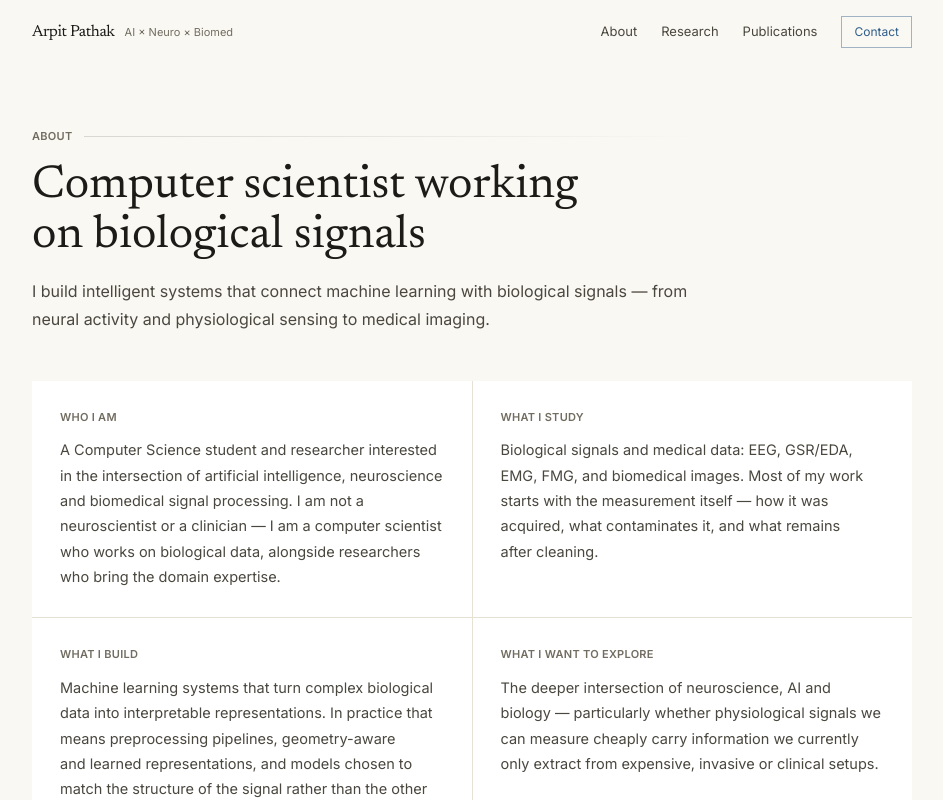
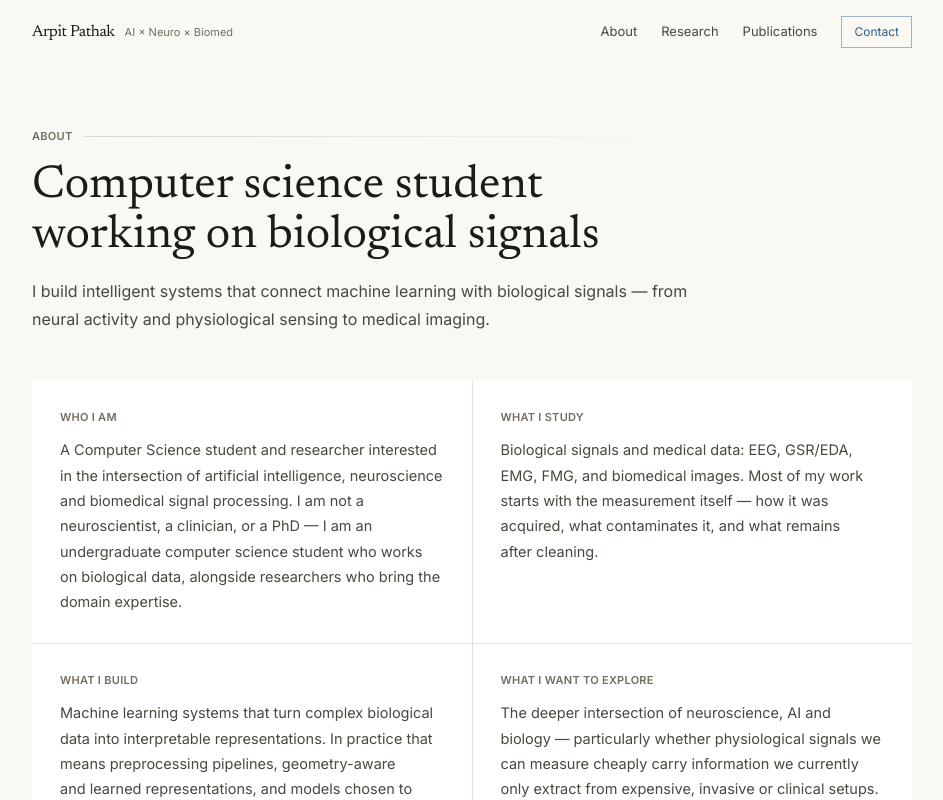
Before and after one commit to arpitpathak2999/arpitpathak2999.github.io, a React (Vite) app: page /about in a window 1280 px wide. Shown: the top 800 px of the page, without its empty margins (168-1111 px from the left). Built offline with nearby package versions, Linux system fonts and the light colour scheme.

Commit message:
Correct About wording: computer science student, not computer scientist
Avoids implying a credentialed/doctoral title that doesn't apply.

```diff
--- a/src/components/About.tsx
+++ b/src/components/About.tsx
@@ -6,7 +6,7 @@ import { Chip, Reveal, SectionHeading } from './ui'
 const blocks = [
   {
     label: 'Who I am',
-    body: 'A Computer Science student and researcher interested in the intersection of artificial intelligence, neuroscience and biomedical signal processing. I am not a neuroscientist or a clinician — I am a computer scientist who works on biological data, alongside researchers who bring the domain expertise.',
+    body: 'A Computer Science student and researcher interested in the intersection of artificial intelligence, neuroscience and biomedical signal processing. I am not a neuroscientist, a clinician, or a PhD — I am an undergraduate computer science student who works on biological data, alongside researchers who bring the domain expertise.',
   },
   {
     label: 'What I study',
@@ -35,7 +35,7 @@ export default function About({ standalone = false }: { standalone?: boolean })
             index={standalone ? undefined : '01'}
             level={standalone ? 1 : 2}
             label="About"
-            title={<span id="about-title">Computer scientist working on biological signals</span>}
+            title={<span id="about-title">Computer science student working on biological signals</span>}
             lead={profile.positioning}
           />
         </Reveal>
```
